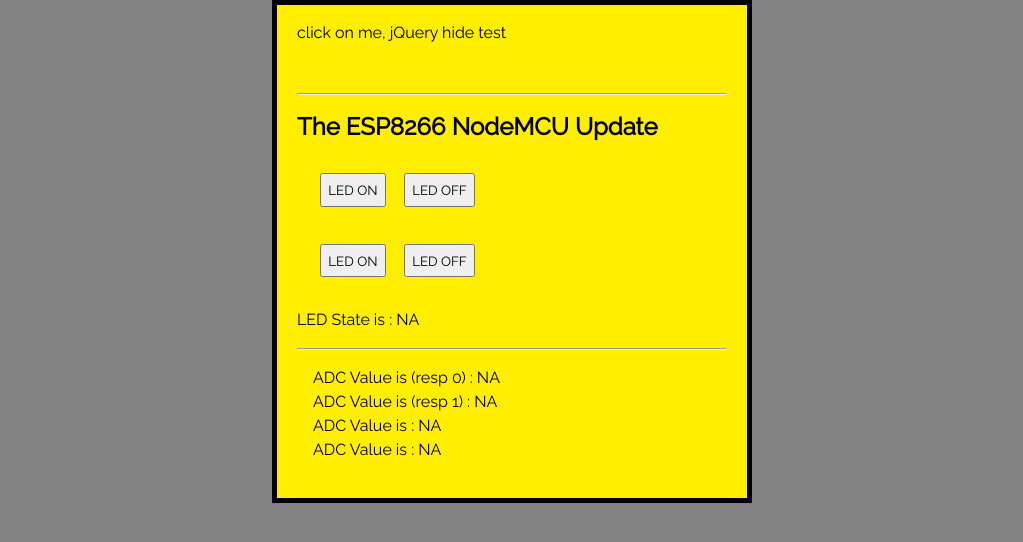
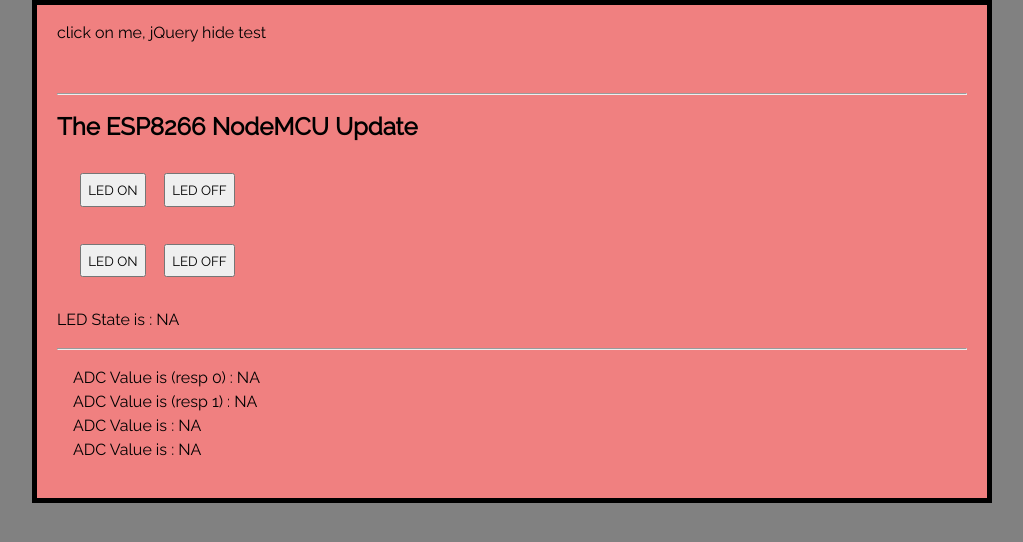
Before and after one commit to kubakar/test-repo, a plain HTML site: page index.html in a window 1280 px wide. Shown: the whole page, without its empty margins (128-1151 px from the left). Drawn offline with nearby package versions, Linux system fonts and the light colour scheme; no server answers.

Commit message:
next page

```diff
--- a/css/GUIstyle.css
+++ b/css/GUIstyle.css
@@ -20,9 +20,9 @@ body {
     font-size: 16px;
     line-height: 1.5em;
 
-    width: 480px;
+    width: 960px;
     margin: 0 auto;
-    background-color: #FFEE00;
+    background-color: lightcoral;
     padding: 0 20px 20px 20px;
     border: 5px solid black;
 }
```
